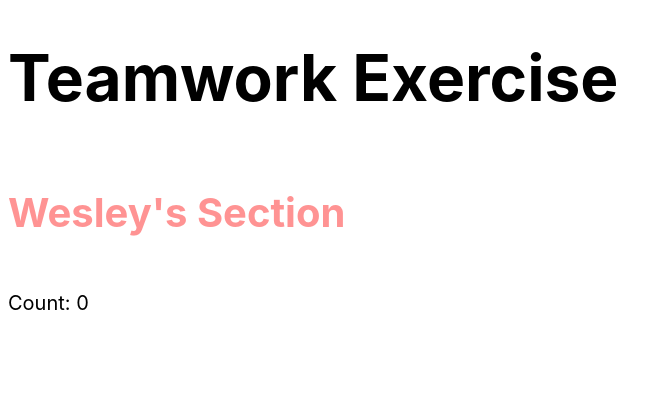
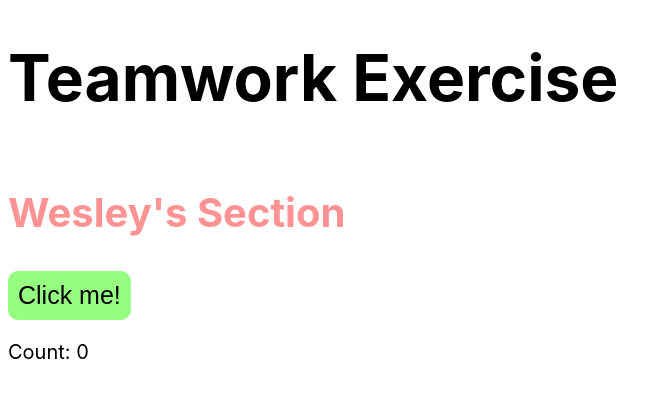
Before and after one commit to wesleykam/teamwork-exercise, a React (Vite) app: page / in a window 1280 px wide. Shown: the top 398 px of the page, without its empty margins (0-671 px from the left). Built offline with nearby package versions, Linux system fonts and the light colour scheme.

Commit message:
Wk button (#4)
* wk - add wesley section

* wk - fix section dependency

* wk - add comments

* wk - add button to the section

```diff
--- /dev/null
+++ b/src/buttons/wesleyButton/wesleyButton.css
@@ -0,0 +1,23 @@
+/* There are a lot of units in CSS: px, %, rem, em, etc. */
+/* For things that are associated with readability, I would recommend using rem */
+/* This scales based on the font-size setting of user's browser */
+
+/* If rem is not applicable, try to use %, because it scales with the browser window */
+/* This makes the program somewhat responsive by default */
+button {
+    padding: .5rem;
+    font-size: 1.25rem;
+
+    border-radius: 10px;
+    border: none;
+
+    background-color: #96ff81;
+    transition: background-color 0.4s ease;
+
+    cursor: pointer;
+}
+
+button:hover {
+    background-color: #69deff;
+    transition: background-color 0.4s ease;
+}
--- /dev/null
+++ b/src/buttons/wesleyButton/wesleyButton.tsx
@@ -0,0 +1,18 @@
+import './wesleyButton.css';
+
+// Set the types for the props that will be passed to the component
+// This is not technically necessary but it is a good practice in typescript
+// Defining types will make the editor provide better intellisense and error checking
+interface WesleyButtonProps {
+    clickHandler: () => void;
+}
+
+const wesleyButton = ({clickHandler}: WesleyButtonProps) => {
+  return (
+    <div>
+        <button onClick={clickHandler}>Click me!</button>
+    </div>
+  )
+}
+
+export default wesleyButton
--- a/src/sections/wesley/wesley.tsx
+++ b/src/sections/wesley/wesley.tsx
@@ -1,6 +1,8 @@
 import { useState } from 'react';
 
 import './wesley.css';
+
+import WesleyButton from '../../buttons/wesleyButton/wesleyButton';
 
 const wesley = () => {
     // Create the count state that will be updated when the button is clicked
@@ -8,9 +10,17 @@ const wesley = () => {
     // https://legacy.reactjs.org/docs/hooks-state.htmlZ
     const [count, setCount] = useState(0);
 
+    // Function to update the count state when the button is clicked
+    // Updating the count will cause the component to re-render
+    const onClick = () => {
+        setCount(count + 1);
+    };
+
     return (
         <div className="wesley-section">
             <h2>Wesley's Section</h2>
+            {/* Render the Button Component and Pass a function to the component */}
+            <WesleyButton clickHandler={onClick} />
             <p>Count: {count}</p>
         </div>
     );
```
